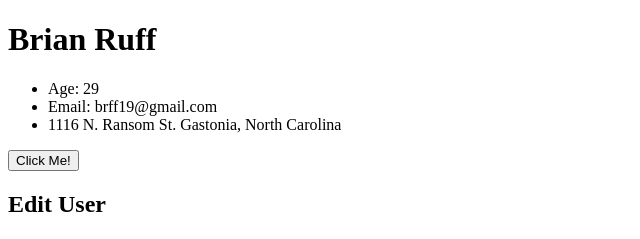
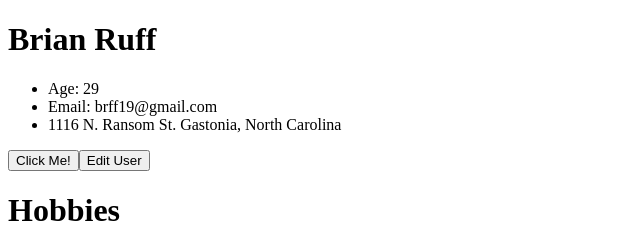
Before and after one commit to BrianARuff/crud-angular-app, an Angular app in the folder angular4App/: page / in a window 1280 px wide. Shown: the top 239 px of the page, without its empty margins (0-640 px from the left). Built offline with nearby package versions, Linux system fonts and the light colour scheme; no server answers.

Commit message:
added in ngIf statement for view of edit form

```diff
--- a/angular4App/src/app/components/user/user.component.html
+++ b/angular4App/src/app/components/user/user.component.html
@@ -7,6 +7,9 @@
 
 <button (click)="onClick()">Click Me!</button>
 
+<button (click)="toggleEdit()">Edit User</button>
+
+<div *ngIf="isEdit">
   <h2>Edit User</h2>
   <form>
     <div>
@@ -35,6 +38,8 @@
     </div>
     <button (click)="saveUpdatedUser">Save to DB</button>
   </form>
+</div>
+
 
 <h1>Hobbies</h1>
 <ul>
--- a/angular4App/src/app/components/user/user.component.ts
+++ b/angular4App/src/app/components/user/user.component.ts
@@ -17,6 +17,7 @@ export class UserComponent implements OnInit {
   hobbies: string[];
   isUpperCase: boolean;
   posts: Posts[];
+  isEdit: boolean = false;
 
   constructor(private dataService: DataService) {}
 
@@ -63,4 +64,8 @@ export class UserComponent implements OnInit {
       }
     }
   }
+
+  toggleEdit() {
+    this.isEdit = !this.isEdit;
+  }
 }
```
Lines whose indentation alone changed are shown as unchanged.
